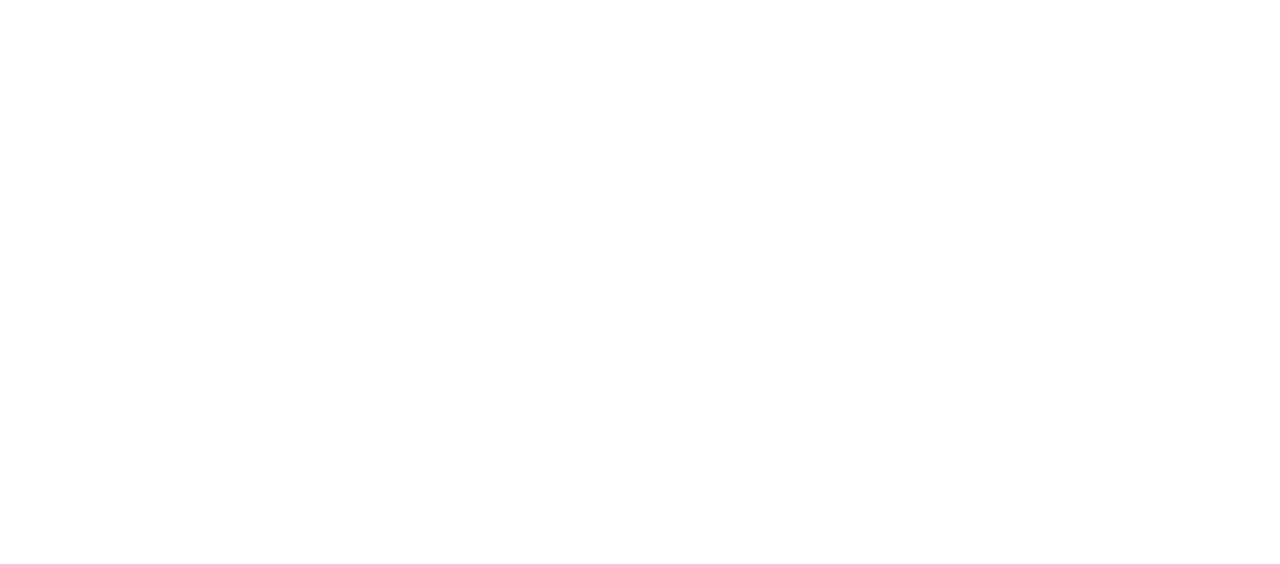
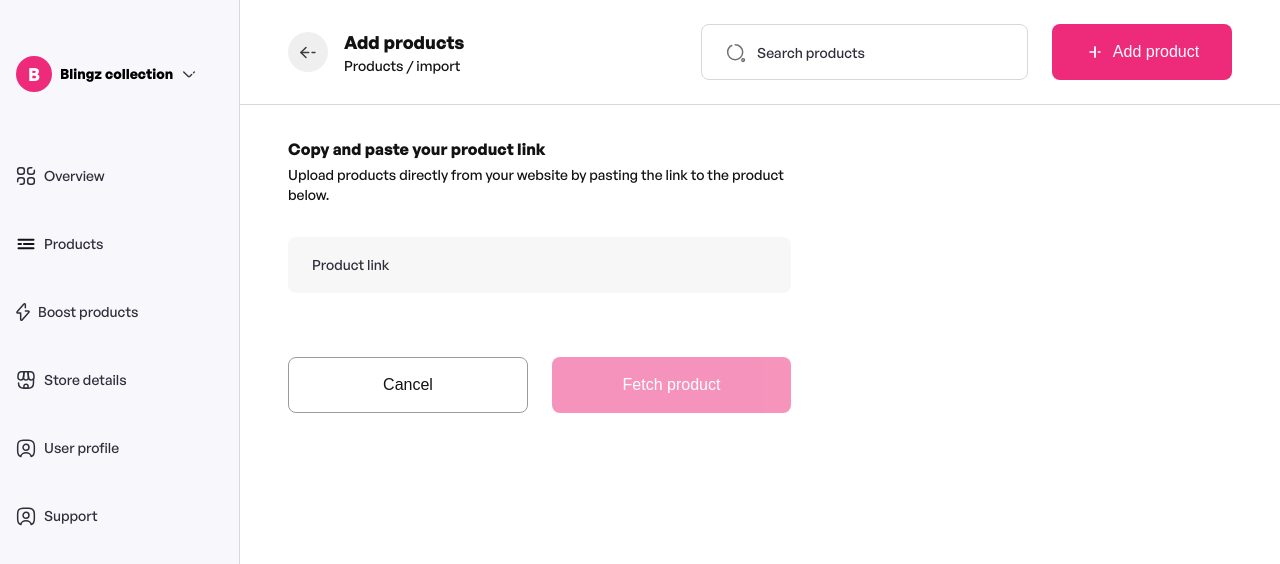
Before and after one commit to ernestizic/vendors-staging, a React (Create React App) app: page /add-product/add-product-url in a window 1280 px wide. Before the commit this address had no page. Shown: the top 564 px of the page. Built offline with nearby package versions, Linux system fonts and the light colour scheme.

Commit message:
feat: add product by URL screen

```diff
--- a/src/App.js
+++ b/src/App.js
@@ -13,6 +13,8 @@
 import SingleProduct from './pages/dashboard/products/addProductMethod/singleProduct/SingleProduct';
 import Alert from './components/global/alert/Alert';
 import { useSelector } from 'react-redux';
+import LinkProduct from './pages/dashboard/products/addProductMethod/linkProduct/LinkProduct';
+import { ScrollToTop } from './components/global/ScrollToTop';
 
 function App() {
   const {msg, alert} = useSelector(state => state.alert)
@@ -20,6 +22,7 @@
     <div className="App">
       {alert && <Alert message={msg.message} />}
       <Router>
+        <ScrollToTop />
         <Routes>
           <Route path="/" element={<Navigate to="/products" />} />
           <Route path="/products" element={<Navigate to="/products/0" />} />
@@ -27,6 +30,7 @@
             <Route path="/products/:page" element={<ProductPage />} />
             <Route path="/add-product" element={<AddProductMethod />} />
             <Route path="add-product/add-product-details" element={<SingleProduct />} />
+            <Route path="add-product/add-product-url" element={<LinkProduct />} />
             <Route path='/overview' element={<OverviewPage />} />
           </Route>
 
--- a/src/components/dashboardComponents/Chart.js
+++ b/src/components/dashboardComponents/Chart.js
@@ -35,6 +35,11 @@
 	height: 16px;
 	background: ${({color})=> color && color};
 	border-radius: 100%;
+`
+const EmptyList = styled.div`
+	text-align: center;
+	max-width:100%;
+	margin: 50px auto;
 `
 
 const Chart = () => {
@@ -79,6 +84,13 @@
 	})
 	return (
 		<>
+			{chartData.length < 1 ? (
+				<EmptyList>
+					Nothing here
+				</EmptyList>
+			) : (
+				<>
+
 					<ChartContainer>
 						<ResponsiveContainer width="100%" height={200}>
 							<PieChart>
@@ -118,6 +130,8 @@
 						))}
 					</ChartContents>
 				</>
+			)}
+		</>
 	);
 };
 
--- a/src/components/dashboardComponents/addMethodCard/AddMethodCardStyle.js
+++ b/src/components/dashboardComponents/addMethodCard/AddMethodCardStyle.js
@@ -16,6 +16,9 @@
             filter: brightness(0%);
         }
     }
+    @media only screen and (max-width: 768px) {
+		width: 100%;
+	}
 `
 export const CheckerContainer = styled.div`
     width: 20px;
--- /dev/null
+++ b/src/components/global/ScrollToTop.jsx
@@ -0,0 +1,12 @@
+import {useEffect} from 'react';
+import { useLocation } from "react-router-dom";
+
+export const ScrollToTop = () => {
+    const { pathname } = useLocation();
+
+	useEffect(() => {
+		window.scrollTo(0, 0);
+	}, [pathname]);
+
+	return null;
+};
--- a/src/pages/dashboard/products/addProductMethod/AddProductMethod.jsx
+++ b/src/pages/dashboard/products/addProductMethod/AddProductMethod.jsx
@@ -16,6 +16,12 @@
             margin-bottom: 4px;
         }
     }
+    @media only screen and (max-width: 768px) {
+		padding: 16px;
+        button{
+            margin-left: 16px;
+        }
+	}
 `;
 
 const CardFlex = styled.div`
@@ -24,6 +30,7 @@
     gap: 24px;
     @media (max-width: 480px) {
         flex-direction: column;
+        padding: 0 16px;
     }
 `
 
--- /dev/null
+++ b/src/pages/dashboard/products/addProductMethod/linkProduct/LinkProduct.jsx
@@ -0,0 +1,85 @@
+import React from 'react';
+import Header from '../../../../../components/dashboardComponents/header/Header';
+import styled from 'styled-components';
+import * as Yup from 'yup';
+import { Formik } from 'formik';
+import InputField from '../../../../../components/global/inputField/InputField';
+import Button from '../../../../../components/global/button/Button';
+import { useNavigate } from 'react-router-dom';
+
+const LinkProductContainer = styled.div`
+	width: 551px;
+	padding: 0 0 0 48px;
+	header {
+		margin-bottom: 32px;
+		.body-xs-regular {
+			padding-top: 4px;
+		}
+	}
+	@media only screen and (max-width: 768px) {
+		padding: 16px;
+		width: 100%;
+	}
+`;
+
+const LinkProduct = () => {
+	const navigate = useNavigate();
+	// Form validation
+	let validationSchema = Yup.object().shape({
+		link: Yup.string().url().nullable(),
+	});
+
+	return (
+		<>
+			<Header title='Add products' subTitle='Products / import' goBack />
+
+			<LinkProductContainer>
+				<header>
+					<p className='body-sm-semibold'>Copy and paste your product link</p>
+					<p className='body-xs-regular'>
+						Upload products directly from your website by pasting the link to
+						the product below.
+					</p>
+				</header>
+
+				<Formik
+					initialValues={{
+						link: '',
+					}}
+					validationSchema={validationSchema}
+					onSubmit={(values, { setSubmitting }) => {
+						console.log(values);
+					}}
+				>
+					{({ values, handleSubmit, isSubmitting, isValid, dirty }) => (
+						<form onSubmit={handleSubmit}>
+							<InputField
+								name='link'
+								label='Product link'
+								value={values.link}
+							/>
+							<div
+								className='flexRow'
+								style={{ gap: '24px', marginTop: '48px' }}
+							>
+								<Button
+									className='secondary'
+									text='Cancel'
+									onClick={() => navigate(-1)}
+								/>
+								<Button
+									text='Fetch product'
+									type='submit'
+									disabled={!(isValid && dirty)}
+									// isLoading={isLoading}
+								/>
+							</div>
+						</form>
+					)}
+				</Formik>
+			</LinkProductContainer>
+		</>
+	);
+};
+
+export default LinkProduct;
--- a/src/utils/products.js
+++ b/src/utils/products.js
@@ -27,7 +27,7 @@
     },
     {
         id: 3,
-        name: "Birkins handbag a very long list of somethinggdfdf",
+        name: "Birkin red handbag",
         avatar: 'https://robohash.org/bag.png?size=50x50&set=set1',
 		boosted: false,
 		date: "31 Mar, 2099",
@@ -40,7 +40,7 @@
     },
     {
         id: 4,
-        name: "MTN HYNETFLEX",
+        name: "Aventus Creed Eau de Parfum",
         avatar: 'https://robohash.org/mtn.png?size=50x50&set=set1',
 		boosted: true,
 		date: "31 Mar, 2099",
@@ -53,7 +53,7 @@
     },
     {
         id: 5,
-        name: "Birkins handbag a very long list of somethinggdfdf",
+        name: "Black color short length Bow tie",
         avatar: 'https://robohash.org/bag.png?size=50x50&set=set1',
 		boosted: false,
 		date: "31 Mar, 2099",
@@ -79,7 +79,7 @@
     },
     {
         id: 7,
-        name: "Birkins handbag a very long list of somethinggdfdf",
+        name: "Birkin red handbag",
         avatar: 'https://robohash.org/bag.png?size=50x50&set=set1',
 		boosted: false,
 		date: "31 Mar, 2099",
@@ -92,7 +92,7 @@
     },
     {
         id: 8,
-        name: "MTN HYNETFLEX",
+        name: "Aventus Creed Eau de Parfum",
         avatar: 'https://robohash.org/mtn.png?size=50x50&set=set1',
 		boosted: true,
 		date: "31 Mar, 2099",
@@ -105,7 +105,7 @@
     },
     {
         id: 9,
-        name: "Birkins handbag a very long list of somethinggdfdf",
+        name: "Birkins red handbag",
         avatar: 'https://robohash.org/bag.png?size=50x50&set=set1',
 		boosted: false,
 		date: "31 Mar, 2099",
```
Lines whose indentation alone changed are shown as unchanged.
